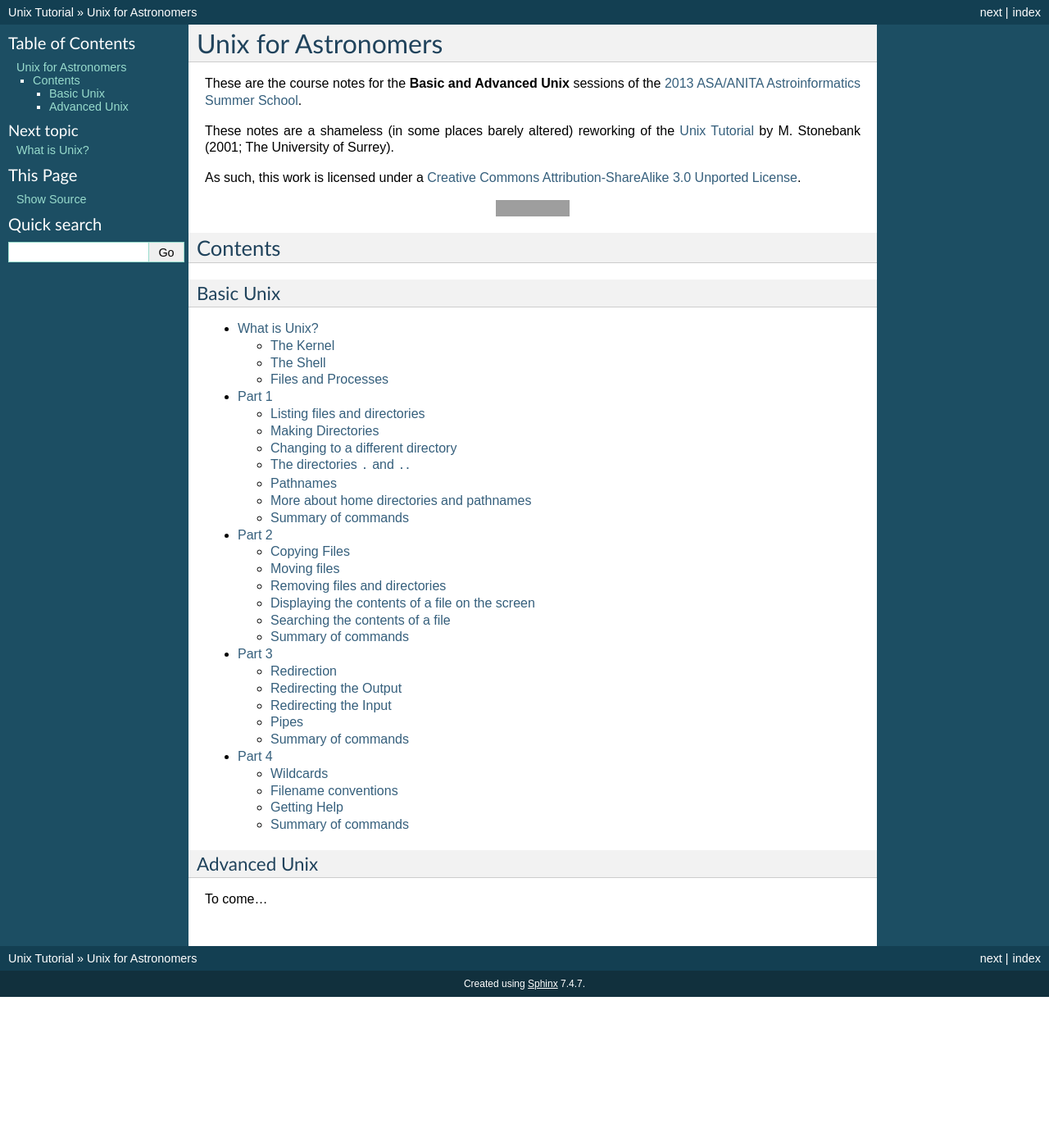
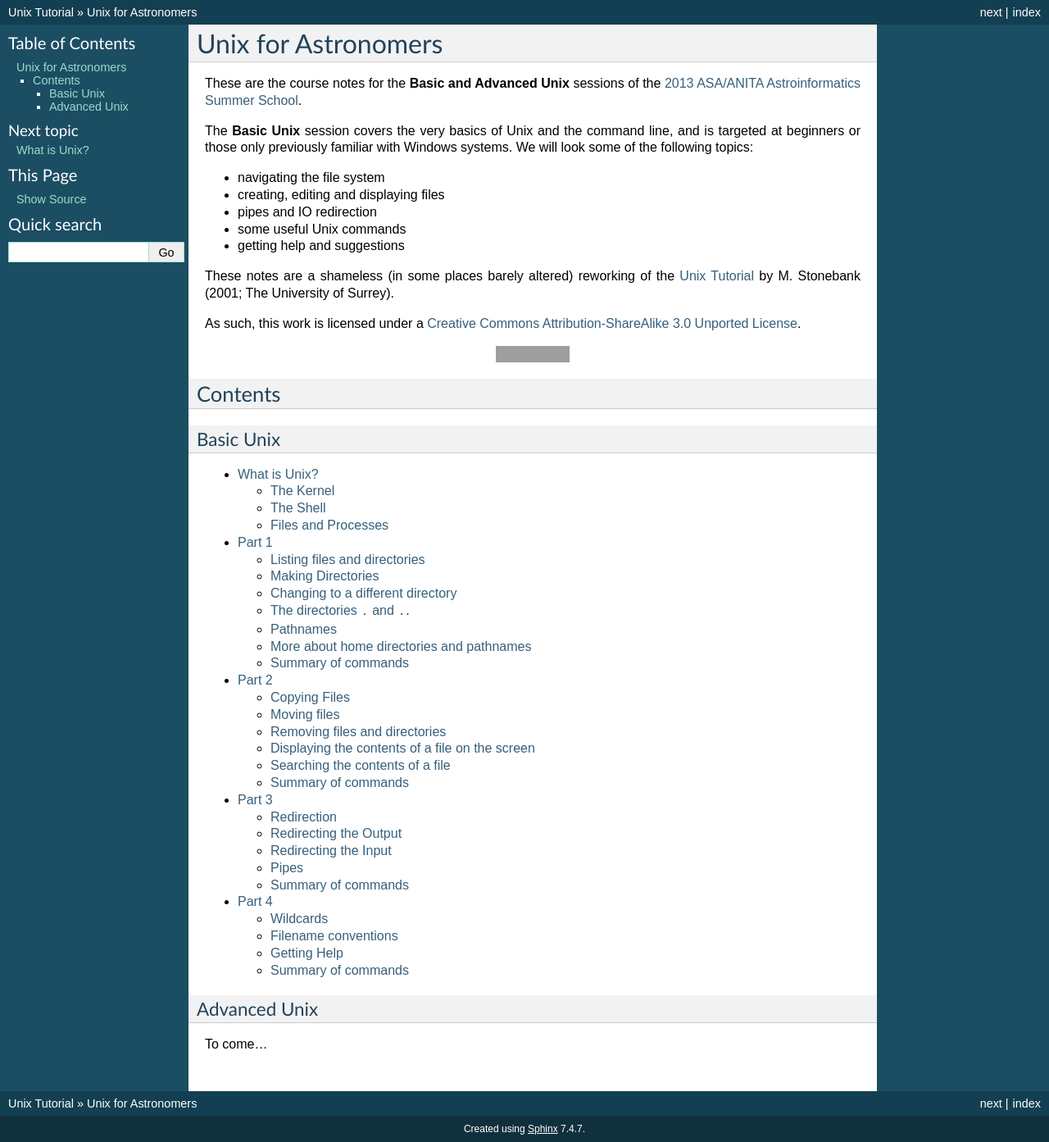
Before and after one commit to smutch/UnixTutorial, a Sphinx documentation site: the page built from source/index.rst, in a window 1280 px wide. Shown: the whole page at 82% size. Built offline with Sphinx 7.4.7, drawn with Linux system fonts in a browser that asks for light colours; before the commit the page ends 1216 px from its top, so only the background shows below that; grey boxes are pictures that could not be loaded.

Commit message:
Add description of basic unix section to index.

```diff
--- a/source/index.rst
+++ b/source/index.rst
@@ -7,6 +7,16 @@ Unix for Astronomers
 =====================
 
 These are the course notes for the **Basic and Advanced Unix** sessions of the `2013 ASA/ANITA Astroinformatics Summer School <http://www.smp.uq.edu.au/anitaworkshop2013/?page_id=30>`_.
+
+The **Basic Unix** session covers the very basics of Unix and the command
+line, and is targeted at beginners or those only previously familiar with
+Windows systems. We will look some of the following topics:
+
+- navigating the file system
+- creating, editing and displaying files
+- pipes and IO redirection
+- some useful Unix commands
+- getting help and suggestions
 
 These notes are a shameless (in some places barely altered) reworking of the `Unix Tutorial <http://www.ee.surrey.ac.uk/Teaching/Unix/>`_ by M. Stonebank (2001; The University of Surrey).
 
@@ -18,13 +28,12 @@ As such, this work is licensed under a `Creative Commons Attribution-ShareAlike
    :align: center
 
 
-
 --------
 Contents
 --------
 
 Basic Unix
-----------
+~~~~~~~~~~
 
 .. toctree::
    :maxdepth: 2
@@ -33,7 +42,7 @@ Basic Unix
    pages/basic/*
 
 Advanced Unix
--------------
+~~~~~~~~~~~~~
 
 .. toctree::
    :maxdepth: 2
```
